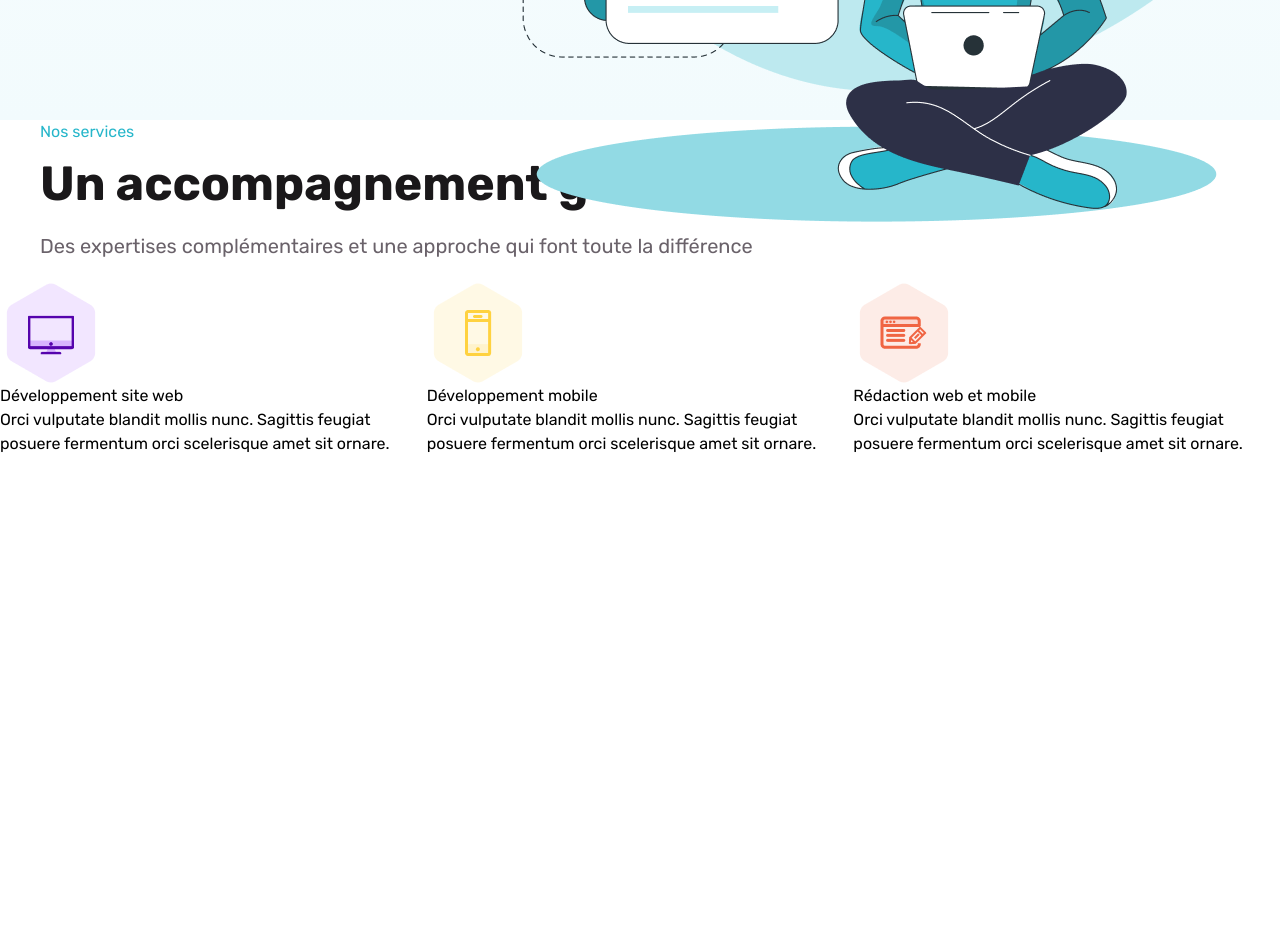
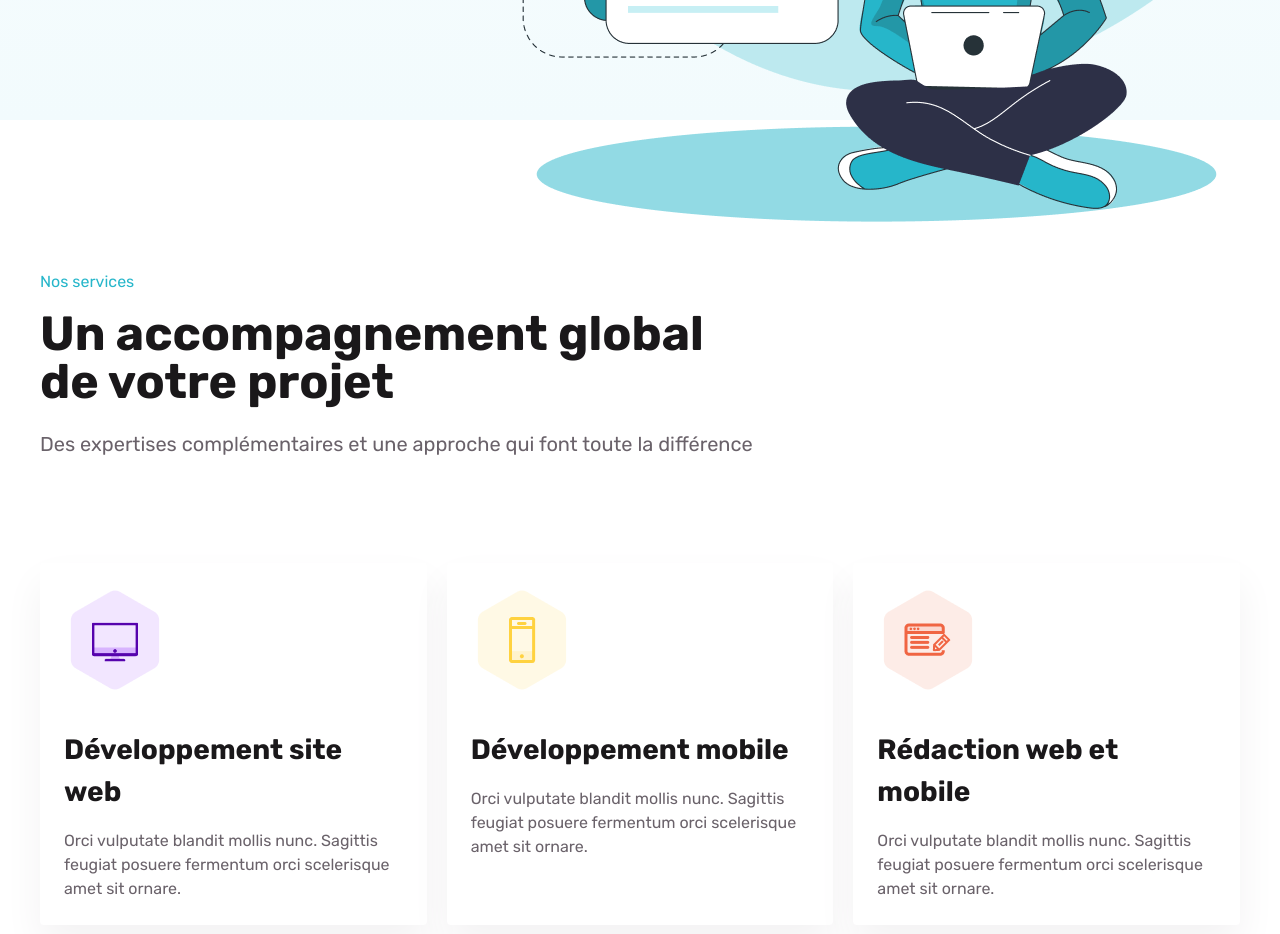
Before and after one commit to raz-manoa/shak-hay, a React (Vite) app: page / in a window 1280 px wide. Shown: the part 680-1614 px from the top of the page. Before the commit the page ends 1136 px from the top, so only its background shows below. Built offline with nearby package versions, Linux system fonts and the light colour scheme.

Commit message:
finish section accompagnement

```diff
--- a/src/_components/display/card/Card.module.scss
+++ b/src/_components/display/card/Card.module.scss
@@ -1,4 +1,27 @@
 .content {
-  display: flex;
-  flex-direction: row;
+  @apply flex grid grid-cols-3 gap-5;
 }
+
+.card {
+  padding: 26px 28px 24px 24px;
+  border-radius: 4px;
+  background: #FFF;
+  box-shadow: 0px 20px 40px 0px #F3F2F3;
+
+  &__img {
+    max-width: 102px;
+  }
+
+  &__title {
+    @apply font-bold;
+    font-size: 28px;
+    margin-top: 38px;
+    margin-bottom: 16px;
+    color: var(--grey-sh-1);
+  }
+
+  &__desc {
+    @apply font-normal text-base;
+    color: var(--grey-sh-4);
+  }
+}
--- a/src/_components/display/card/Card.tsx
+++ b/src/_components/display/card/Card.tsx
@@ -21,13 +21,11 @@ export default function Card(props: CardProps) {
     <div className={classNames(style.content, className)}>
       {dataCards.map((data) => (
         <div className={style.card} key={data.id}>
-          <div className={style.Card__img}>
+          <div className={style.card__img}>
             <img src={data.icon} alt="" />
           </div>
-          <div className={style.Card__title}>
-            <h3>{data.title}</h3>
-            <p>{data.desc}</p>
-          </div>
+          <h3 className={style.card__title}>{data.title}</h3>
+          <p className={style.card__desc}>{data.desc}</p>
         </div>
       ))}
     </div>
--- a/src/sections/accompagnement-projets/Accompagnement.module.scss
+++ b/src/sections/accompagnement-projets/Accompagnement.module.scss
@@ -0,0 +1,9 @@
+.accomp {
+  margin-top: 150px;
+  margin-bottom: 115px;
+
+  &__head {
+    max-width: 720px;
+    margin-bottom: 83px;
+  }
+}
--- a/src/sections/accompagnement-projets/section.tsx
+++ b/src/sections/accompagnement-projets/section.tsx
@@ -18,18 +18,18 @@ export default function Accompagnement() {
   }]
   return (
     <section className={style.accomp}>
-      <div className={style.accomp__head}>
-        <Container>
+      <Container>
+        <div className={style.accomp__head}>
           <AppHeading
-            className={style.accomp__head__app}
             category="Nos services"
             title="Un accompagnement global de votre projet"
             description="Des expertises complémentaires et une approche qui font toute la différence"
           />
-        </Container>
-      </div>
-
-      <Card dataCards={data} />
+        </div>
+        <div className={style.accomp__card}>
+          <Card dataCards={data} />
+        </div>
+      </Container>
     </section>
   )
 }
```
Also changed, not shown: src/_components/common/appHeading/AppHeading.module.scss (+0 -9 lines).
